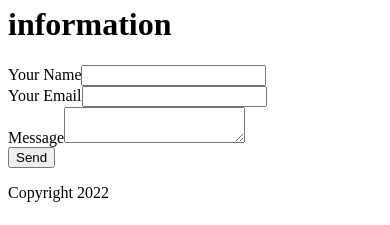
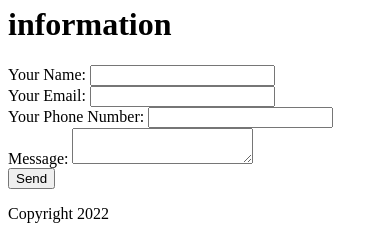
Before and after one commit to robynspaulding/JSConstruction-React-frontend, a React (Vite) app: page / in a window 390 px wide. Shown: the part 510-735 px from the top of the page. Built offline with nearby package versions, Linux system fonts and the light colour scheme; no server answers.

Commit message:
adds phone number to emailJS template and front end

```diff
--- a/src/Contact.jsx
+++ b/src/Contact.jsx
@@ -31,15 +31,20 @@ export function Contact() {
       <h1>Contact me for more information</h1>
       <form ref={form} onSubmit={sendEmail}>
         <div>
-          <label>Your Name</label>
+          <label>Your Name: </label>
           <input type="text" name="user_name" />
         </div>
         <div>
-          <label>Your Email</label>
+          <label>Your Email: </label>
           <input type="email" name="user_email" />
         </div>
         <div>
-          <label>Message</label>
+          <label>Your Phone Number: </label>
+          <input type="text" name="user_phone" />
+        </div>
+        <div></div>
+        <div>
+          <label>Message: </label>
           <textarea name="message" />
         </div>
         <div>
```
